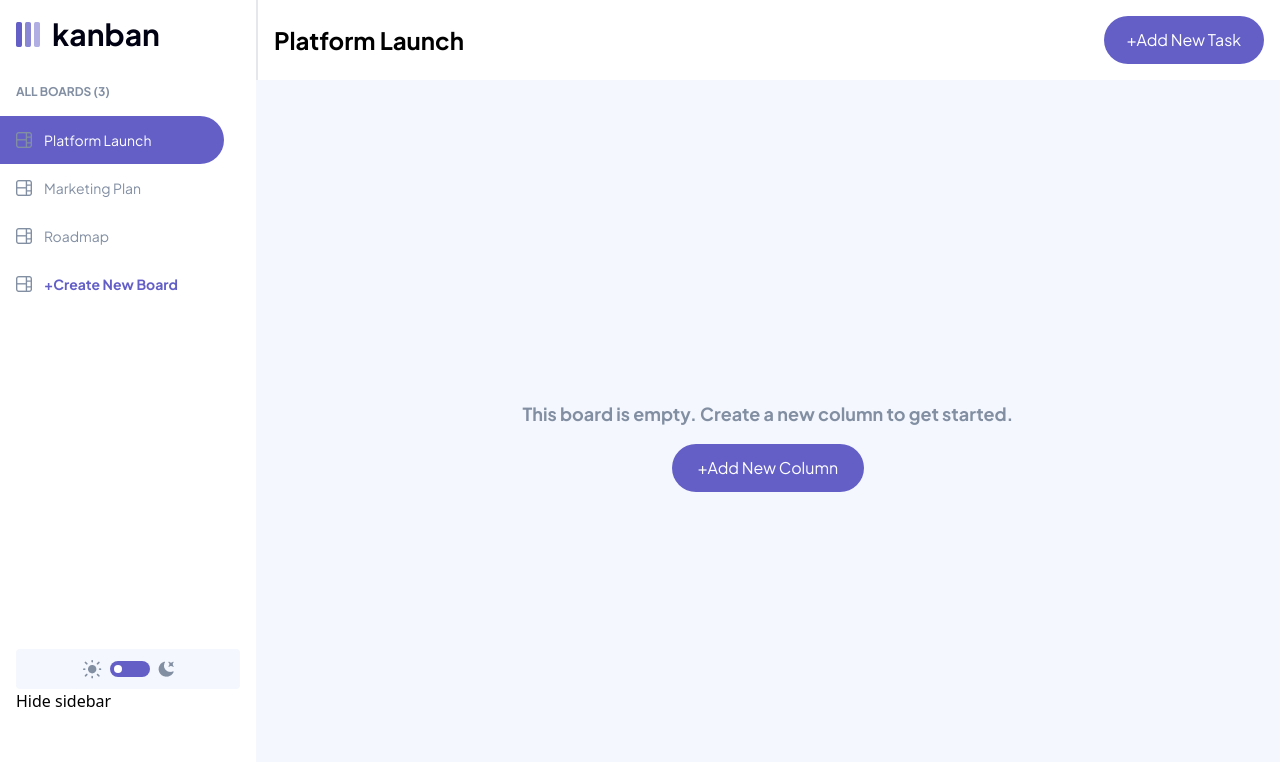
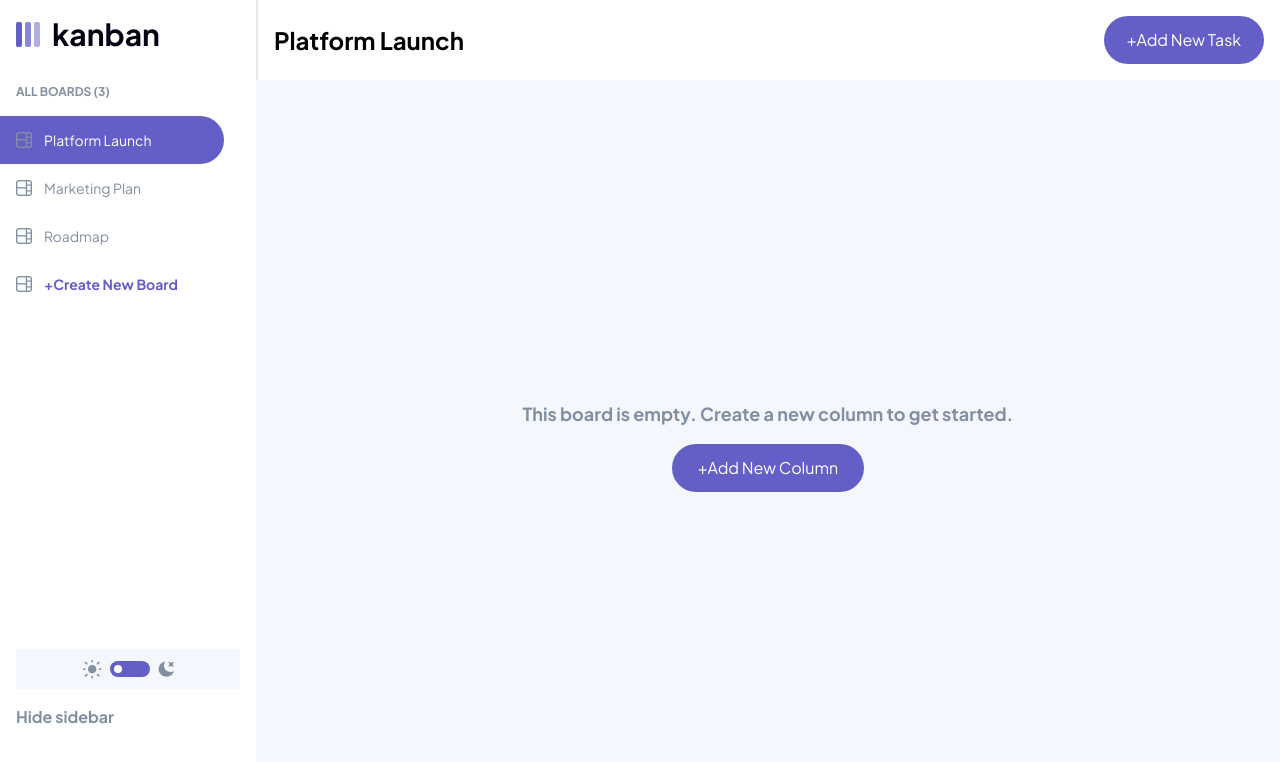
Before and after one commit to Generalsoi/kanban, a React (Create React App) app: page / in a window 1280 px wide. Shown: the top 762 px of the page. Built offline with nearby package versions, Linux system fonts and the light colour scheme.

Commit message:
modified the sidebar

```diff
--- a/src/components/sidebar/sidebar.jsx
+++ b/src/components/sidebar/sidebar.jsx
@@ -100,7 +100,9 @@ const Sidebar = () => {
             alt="dark mode"
           />
         </div>
-        <p>Hide sidebar</p>
+        <p className="text-[#828FA3] mt-4 font-bold font-jakarta">
+          Hide sidebar
+        </p>
       </div>
     </div>
   );
```
